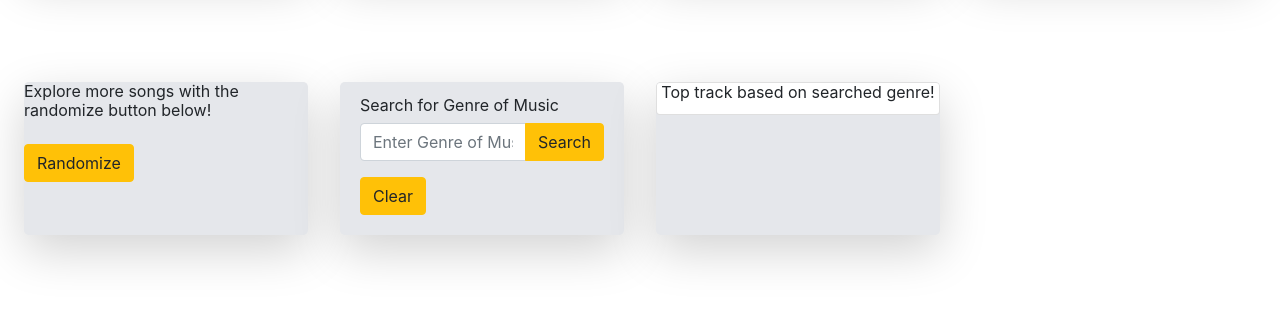
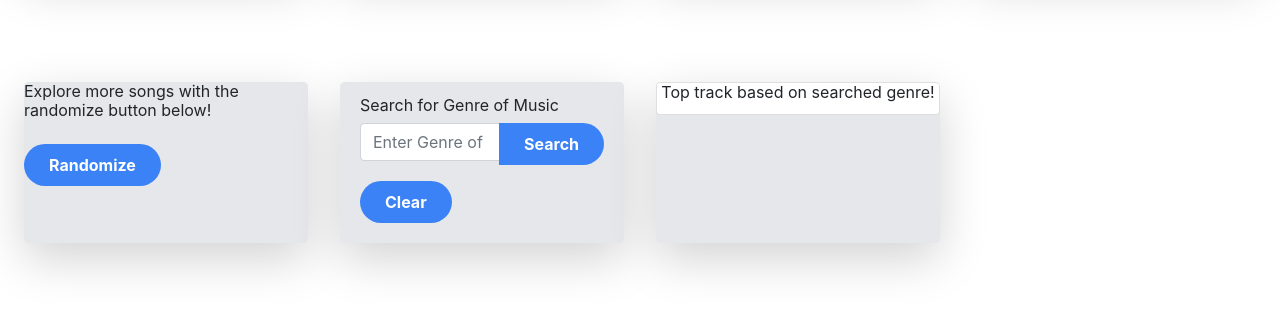
Before and after one commit to MichaelR432/now-spinning-team-4, a plain HTML site: page index.html in a window 1280 px wide. Shown: the part 1160-1469 px from the top of the page. Drawn offline with nearby package versions, Linux system fonts and the light colour scheme; no server answers.

Commit message:
styled buttons w/ tailwind

```diff
--- a/assets/js/script.js
+++ b/assets/js/script.js
@@ -170,6 +170,8 @@ var searchGenre = () => {
         currentCard.append(currentName);
         var currentTrack = currentName.append("<p>");
         currentTrack.append("<p>" + "Track Name: " + JSON.stringify(data.tracks.items[a1].data.name) + " by: " + JSON.stringify(data.tracks.items[a1].data.artists.items[0].profile.name) + "</p>");
+        let b1 = JSON.stringify(data.tracks.items[a1].data.name)
+        var locals = localStorage.setItem('Track Title', b1);
     })
 }
 $('.searchBtn').on('click', (event) => {
--- a/index.html
+++ b/index.html
@@ -204,7 +204,7 @@
               <p id="randArtists5"class="mt-1 text-lg font-medium text-gray-900"></p>
             </li>
           </ol>
-          <button id="randomBtn" type="button" class = "btn btn-warning">Randomize</button>
+          <button id="randomBtn" type="button" class = "btn bg-blue-500 hover:bg-blue-700 text-white font-bold py-2 px-4 rounded-full">Randomize</button>
         </div>
         <div class="mt-5 w-full aspect-w-1 aspect-h-1 bg-gray-200 rounded-lg overflow-hidden xl:aspect-w-7 xl:aspect-h-8 hover:-translate-y-2 duration-300 shadow-lg hover:shadow-2xl">
           <div class="card-body">
@@ -212,12 +212,12 @@
             <div class="input-group mb-3">
                 <input type="text" class="form-control searchInput" placeholder="Enter Genre of Music">
                 <div class="input-group-append">
-                    <button class="btn btn-warning searchBtn" type="button">Search</button>
+                    <button class="btn bg-blue-500 hover:bg-blue-700 text-white font-bold py-2 px-4 rounded-full" type="button">Search</button>
                 </div>
             </div>
             <ul class="list-group">
             </ul>
-            <button class="btn btn-warning clearButton" type="button">Clear</button>
+            <button class="btn bg-blue-500 hover:bg-blue-700 text-white font-bold py-2 px-4 rounded-full" type="button">Clear</button>
           </div>
         </div>
         <div class="mt-5 w-full aspect-w-1 aspect-h-1 bg-gray-200 rounded-lg overflow-hidden xl:aspect-w-7 xl:aspect-h-8 hover:-translate-y-2 duration-300 shadow-lg hover:shadow-2xl">
```
